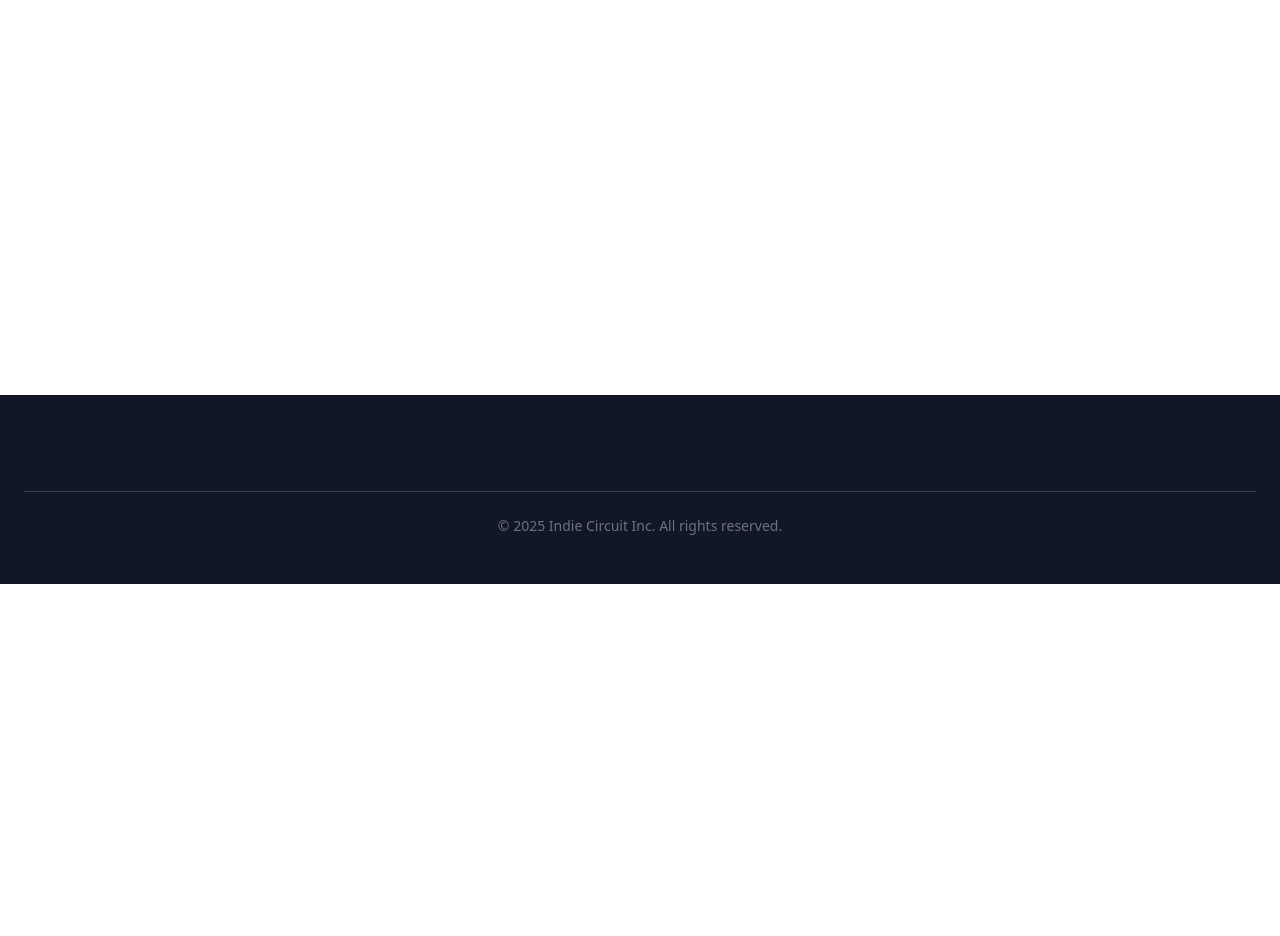
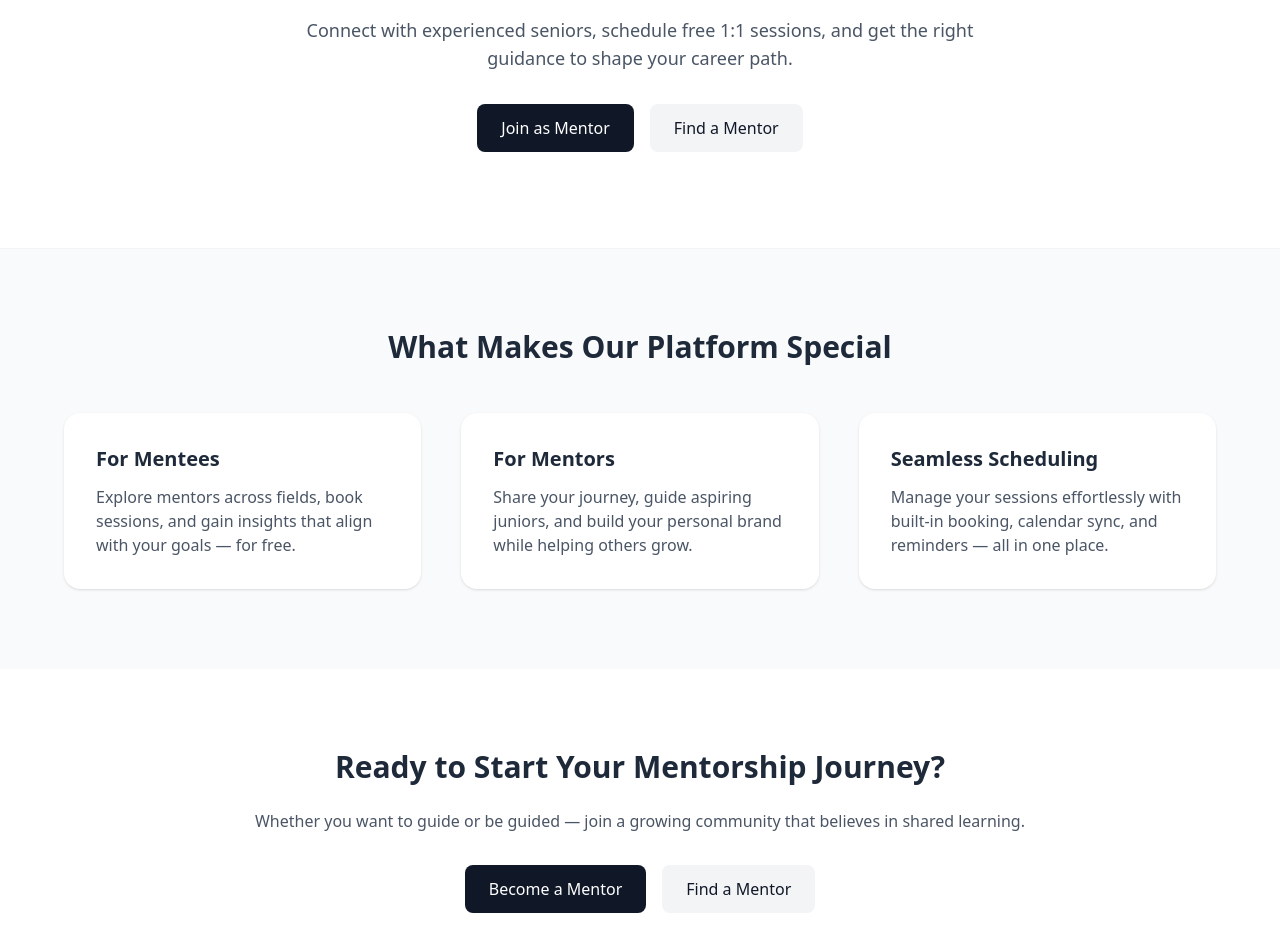
Before and after one commit to IshtiakSaad/indie-circuit-frontend-v2, a React (Vite) app: page / in a window 1280 px wide. Shown: the part 216-1152 px from the top of the page. Before the commit the page ends 800 px from the top, so only its background shows below. Built offline with nearby package versions, Linux system fonts and the light colour scheme; no server answers.

Commit message:
Homepage skeleton added

```diff
--- a/src/components/Footer/Footer.jsx
+++ b/src/components/Footer/Footer.jsx
@@ -3,7 +3,6 @@ import React from "react";
 const Footer = () => {
   return (
     <footer className="bg-gray-900 text-gray-400 text-sm py-12 px-6">
-
       <div className="border-t border-gray-700 mt-12 pt-6 text-center text-gray-500">
         &copy; {new Date().getFullYear()} Indie Circuit Inc. All rights reserved.
       </div>
--- a/src/components/Navbar/Navbar.jsx
+++ b/src/components/Navbar/Navbar.jsx
@@ -4,7 +4,6 @@ import AuthContext from "../../context/AuthContext/AuthContext";
 
 const Navbar = () => {
   const { user, logoutUser } = useContext(AuthContext);
-//   console.log("Navbar user:", user);
 
   return (
     <div>
--- a/src/pages/Home.jsx
+++ b/src/pages/Home.jsx
@@ -1,7 +1,89 @@
+import React from "react";
+import { Link } from "react-router-dom";
+
 export default function Home() {
   return (
-    <div className="text-center p-10">
-      <h1 className="text-4xl font-bold text-primary">Welcome Home</h1>
+    <div className="min-h-screen bg-white text-gray-800">
+      {/* Hero Section */}
+      <section className="flex flex-col items-center justify-center text-center py-24 px-6 border-b border-gray-100">
+        <h1 className="text-5xl font-bold mb-6 tracking-tight">
+          Empowering Students Through Mentorship
+        </h1>
+        <p className="text-lg text-gray-600 max-w-2xl mb-8">
+          Connect with experienced seniors, schedule free 1:1 sessions, and get
+          the right guidance to shape your career path.
+        </p>
+        <div className="flex gap-4">
+          <Link
+            to="/join-mentor"
+            className="px-6 py-3 bg-gray-900 text-white rounded-lg font-medium hover:bg-gray-800 transition-all"
+          >
+            Join as Mentor
+          </Link>
+          <Link
+            to="/find-mentor"
+            className="px-6 py-3 bg-gray-100 text-gray-900 rounded-lg font-medium hover:bg-gray-200 transition-all"
+          >
+            Find a Mentor
+          </Link>
+        </div>
+      </section>
+
+      {/* Feature Overview */}
+      <section className="py-20 px-6 bg-gray-50">
+        <h2 className="text-3xl font-semibold text-center mb-12">
+          What Makes Our Platform Special
+        </h2>
+        <div className="grid grid-cols-1 md:grid-cols-3 gap-10 max-w-6xl mx-auto">
+          <div className="p-8 bg-white rounded-2xl shadow-sm hover:shadow-md transition-all">
+            <h3 className="text-xl font-semibold mb-3">For Mentees</h3>
+            <p className="text-gray-600">
+              Explore mentors across fields, book sessions, and gain insights
+              that align with your goals — for free.
+            </p>
+          </div>
+          <div className="p-8 bg-white rounded-2xl shadow-sm hover:shadow-md transition-all">
+            <h3 className="text-xl font-semibold mb-3">For Mentors</h3>
+            <p className="text-gray-600">
+              Share your journey, guide aspiring juniors, and build your
+              personal brand while helping others grow.
+            </p>
+          </div>
+          <div className="p-8 bg-white rounded-2xl shadow-sm hover:shadow-md transition-all">
+            <h3 className="text-xl font-semibold mb-3">Seamless Scheduling</h3>
+            <p className="text-gray-600">
+              Manage your sessions effortlessly with built-in booking, calendar
+              sync, and reminders — all in one place.
+            </p>
+          </div>
+        </div>
+      </section>
+
+      {/* CTA Section */}
+      <section className="py-20 text-center bg-white">
+        <h2 className="text-3xl font-semibold mb-6">
+          Ready to Start Your Mentorship Journey?
+        </h2>
+        <p className="text-gray-600 mb-8">
+          Whether you want to guide or be guided — join a growing community that
+          believes in shared learning.
+        </p>
+        <div className="flex justify-center gap-4">
+          <Link
+            to="/join-mentor"
+            className="px-6 py-3 bg-gray-900 text-white rounded-lg font-medium hover:bg-gray-800 transition-all"
+          >
+            Become a Mentor
+          </Link>
+          <Link
+            to="/find-mentor"
+            className="px-6 py-3 bg-gray-100 text-gray-900 rounded-lg font-medium hover:bg-gray-200 transition-all"
+          >
+            Find a Mentor
+          </Link>
+        </div>
+      </section>
+
     </div>
   );
 }
```
